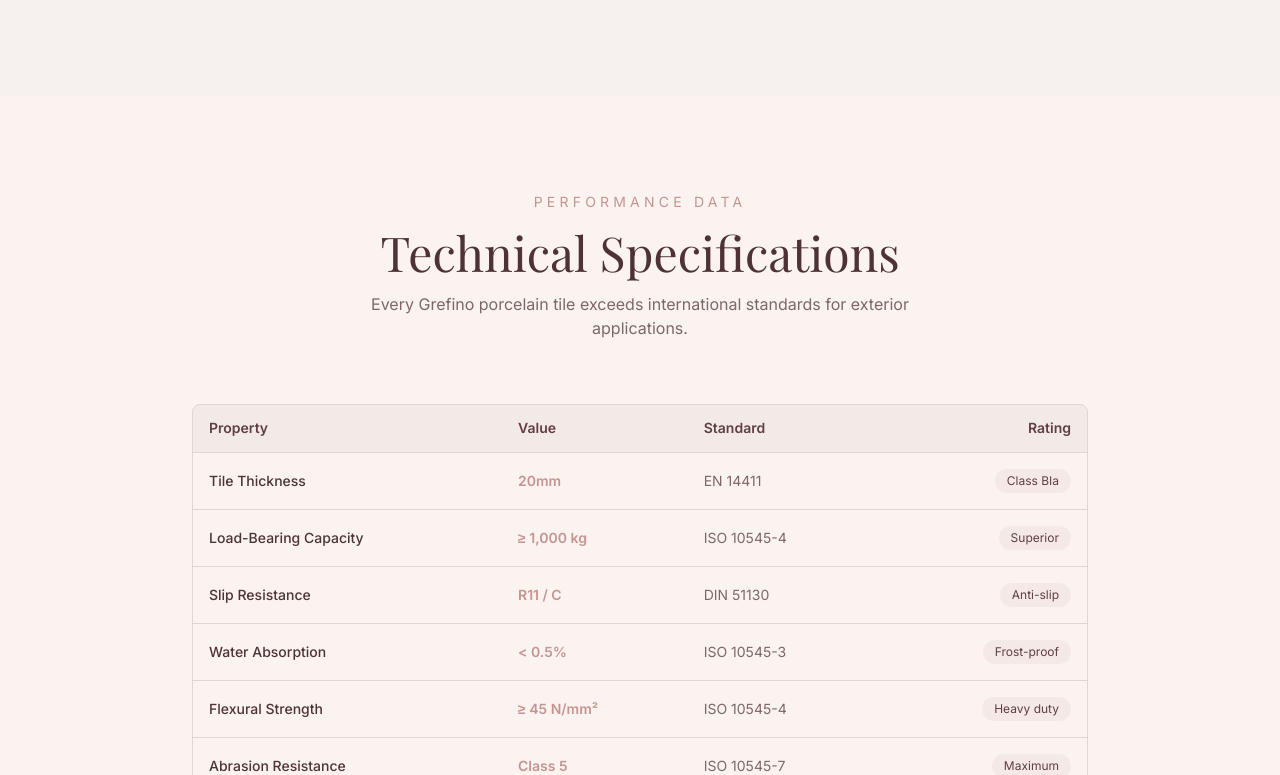
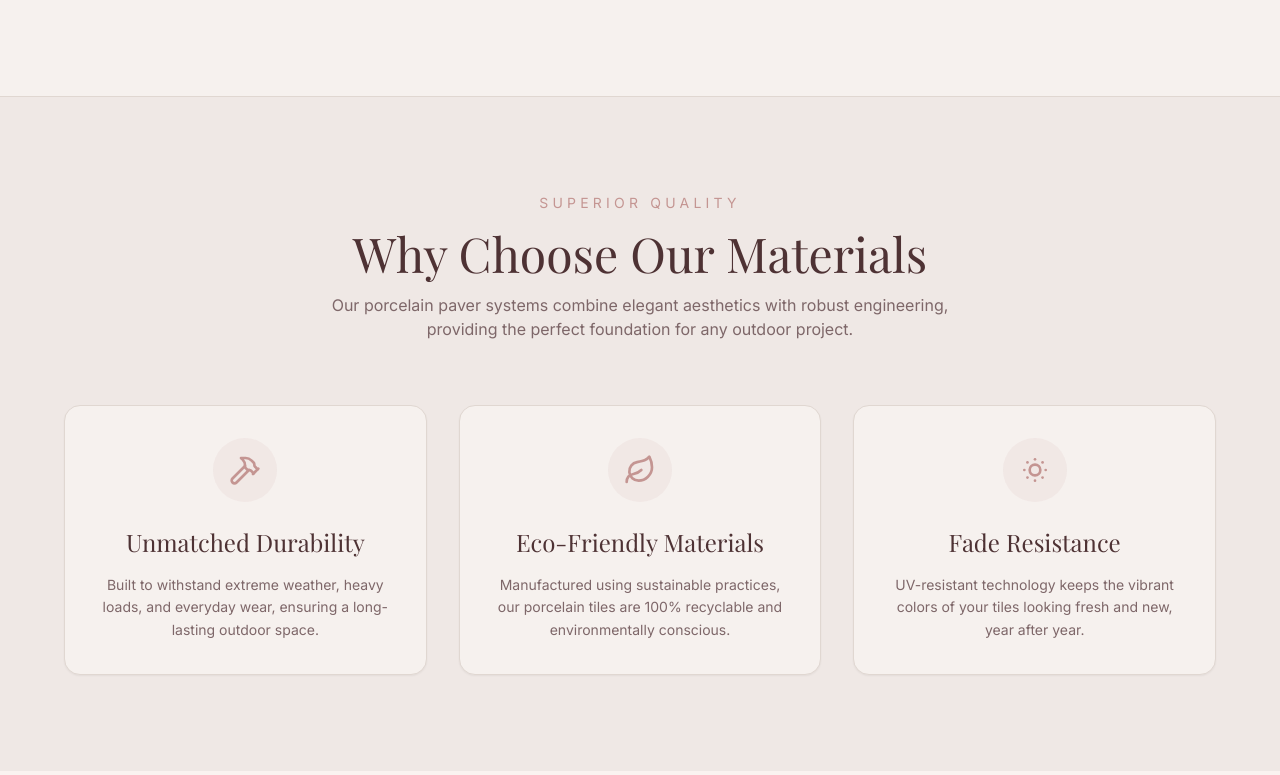
Before and after one commit to SamisDone/Atelier-De-Luca, a Next.js app: page / in a window 1280 px wide. Shown: the part 1625-2400 px from the top of the page. Built offline with nearby package versions, Linux system fonts and the light colour scheme.

Commit message:
feat: enhance homepage with contact form, features, new logo, and schema refactor

```diff
--- a/src/app/page.tsx
+++ b/src/app/page.tsx
@@ -4,6 +4,8 @@ import SystemDetails from "@/components/SystemDetails";
 import SpecsTable from "@/components/SpecsTable";
 import Gallery from "@/components/Gallery";
 import Calculator from "@/components/Calculator";
+import Features from "@/components/Features";
+import Contact from "@/components/Contact";
 import Footer from "@/components/Footer";
 
 export default function Home() {
@@ -12,9 +14,11 @@ export default function Home() {
       <Navbar />
       <Hero />
       <SystemDetails />
+      <Features />
       <SpecsTable />
       <Gallery />
       <Calculator />
+      <Contact />
       <Footer />
     </div>
   );
--- a/src/components/Calculator.tsx
+++ b/src/components/Calculator.tsx
@@ -5,7 +5,7 @@ import { usePathname, useRouter, useSearchParams } from "next/navigation";
 import { motion } from "framer-motion";
 import { useForm } from "react-hook-form";
 import { zodResolver } from "@hookform/resolvers/zod";
-import { calculatorSchema, type CalculatorFormValues } from "./calculatorSchema";
+import { calculatorSchema, type CalculatorFormValues } from "@/schemas/calculatorSchema";
 import {
   Form,
   FormControl,
--- /dev/null
+++ b/src/components/Contact.tsx
@@ -0,0 +1,76 @@
+"use client";
+
+import { motion } from "framer-motion";
+import { Button } from "./ui/button";
+
+const Contact = () => {
+  return (
+    <section id="contact" className="py-24 bg-background relative overflow-hidden flex items-center justify-center">
+      <div className="container relative z-10 mx-auto px-6 max-w-4xl">
+        <motion.div
+          initial={{ opacity: 0, y: 20 }}
+          whileInView={{ opacity: 1, y: 0 }}
+          viewport={{ once: true }}
+          transition={{ duration: 0.6 }}
+          className="bg-card rounded-3xl p-8 md:p-12 shadow-xl border border-border/50 text-center"
+        >
+          <p className="text-brand font-sans text-sm tracking-[0.3em] uppercase mb-4">
+            Get In Touch
+          </p>
+          <h2 className="font-serif text-4xl mb-6 text-foreground">
+            Contact Our Experts
+          </h2>
+          <p className="text-muted-foreground mb-10 max-w-xl mx-auto">
+            Have questions about our porcelain pedestal systems? Fill out the form below and our team will get back to you shortly.
+          </p>
+
+          <form className="space-y-6 max-w-2xl mx-auto text-left" onSubmit={(e) => e.preventDefault()}>
+            <div className="grid grid-cols-1 sm:grid-cols-2 gap-6">
+              <div className="space-y-2">
+                <label htmlFor="name" className="text-sm font-medium leading-none text-foreground">Name</label>
+                <input
+                  id="name"
+                  className="flex h-10 w-full rounded-md border border-input bg-background px-3 py-2 text-sm ring-offset-background file:border-0 file:bg-transparent file:text-sm file:font-medium placeholder:text-muted-foreground focus-visible:outline-none focus-visible:ring-2 focus-visible:ring-ring focus-visible:ring-offset-2 disabled:cursor-not-allowed disabled:opacity-50"
+                  placeholder="John Doe"
+                  required
+                />
+              </div>
+              <div className="space-y-2">
+                <label htmlFor="email" className="text-sm font-medium leading-none text-foreground">Email</label>
+                <input
+                  id="email"
+                  type="email"
+                  className="flex h-10 w-full rounded-md border border-input bg-background px-3 py-2 text-sm ring-offset-background file:border-0 file:bg-transparent file:text-sm file:font-medium placeholder:text-muted-foreground focus-visible:outline-none focus-visible:ring-2 focus-visible:ring-ring focus-visible:ring-offset-2 disabled:cursor-not-allowed disabled:opacity-50"
+                  placeholder="john@example.com"
+                  required
+                />
+              </div>
+            </div>
+
+            <div className="space-y-2">
+              <label htmlFor="message" className="text-sm font-medium leading-none text-foreground">Message</label>
+              <textarea
+                id="message"
+                className="flex min-h-[120px] w-full rounded-md border border-input bg-background px-3 py-2 text-sm ring-offset-background placeholder:text-muted-foreground focus-visible:outline-none focus-visible:ring-2 focus-visible:ring-ring focus-visible:ring-offset-2 disabled:cursor-not-allowed disabled:opacity-50 resize-y"
+                placeholder="Tell us about your project..."
+                required
+              />
+            </div>
+
+            <div className="text-center pt-2">
+              <Button type="submit" size="lg" className="w-full sm:w-auto px-12 text-base">
+                Send Message
+              </Button>
+            </div>
+          </form>
+        </motion.div>
+      </div>
+
+      {/* Decorative background elements */}
+      <div className="absolute -top-24 -left-24 w-96 h-96 bg-brand/5 rounded-full blur-3xl pointer-events-none" />
+      <div className="absolute -bottom-24 -right-24 w-96 h-96 bg-brand-secondary/5 rounded-full blur-3xl pointer-events-none" />
+    </section>
+  );
+};
+
+export default Contact;
--- /dev/null
+++ b/src/components/Features.tsx
@@ -0,0 +1,91 @@
+"use client";
+
+import { motion } from "framer-motion";
+import { Hammer, Leaf, SunDim } from "lucide-react";
+
+const features = [
+  {
+    icon: Hammer,
+    title: "Unmatched Durability",
+    description: "Built to withstand extreme weather, heavy loads, and everyday wear, ensuring a long-lasting outdoor space.",
+  },
+  {
+    icon: Leaf,
+    title: "Eco-Friendly Materials",
+    description: "Manufactured using sustainable practices, our porcelain tiles are 100% recyclable and environmentally conscious.",
+  },
+  {
+    icon: SunDim,
+    title: "Fade Resistance",
+    description: "UV-resistant technology keeps the vibrant colors of your tiles looking fresh and new, year after year.",
+  },
+];
+
+const containerVariants = {
+  hidden: { opacity: 0 },
+  visible: {
+    opacity: 1,
+    transition: { staggerChildren: 0.15 }
+  }
+};
+
+const itemVariants = {
+  hidden: { opacity: 0, y: 20 },
+  visible: {
+    opacity: 1,
+    y: 0,
+    transition: { duration: 0.5 }
+  }
+};
+
+const Features = () => {
+  return (
+    <section id="features" className="py-24 bg-brand-tertiary/5 border-t border-border">
+      <div className="container mx-auto px-6">
+        <motion.div
+          initial={{ opacity: 0, y: 20 }}
+          whileInView={{ opacity: 1, y: 0 }}
+          viewport={{ once: true }}
+          transition={{ duration: 0.6 }}
+          className="text-center mb-16"
+        >
+          <p className="text-brand font-sans text-sm tracking-[0.3em] uppercase mb-4">
+            Superior Quality
+          </p>
+          <h2 className="font-serif text-4xl md:text-5xl text-foreground mb-4">
+            Why Choose Our Materials
+          </h2>
+          <p className="text-muted-foreground max-w-2xl mx-auto">
+            Our porcelain paver systems combine elegant aesthetics with robust engineering, providing the perfect foundation for any outdoor project.
+          </p>
+        </motion.div>
+
+        <motion.div
+          className="grid grid-cols-1 md:grid-cols-3 gap-8 max-w-6xl mx-auto"
+          variants={containerVariants}
+          initial="hidden"
+          whileInView="visible"
+          viewport={{ once: true }}
+        >
+          {features.map((feature, idx) => (
+            <motion.div
+              key={idx}
+              variants={itemVariants}
+              className="flex flex-col items-center text-center p-8 rounded-2xl bg-background border border-border shadow-sm hover:shadow-md transition-shadow duration-300"
+            >
+              <div className="w-16 h-16 rounded-full bg-brand/10 text-brand flex items-center justify-center mb-6">
+                <feature.icon className="w-8 h-8" />
+              </div>
+              <h3 className="font-serif text-2xl text-foreground mb-4">{feature.title}</h3>
+              <p className="text-muted-foreground text-sm leading-relaxed">
+                {feature.description}
+              </p>
+            </motion.div>
+          ))}
+        </motion.div>
+      </div>
+    </section>
+  );
+};
+
+export default Features;
--- a/src/components/Hero.tsx
+++ b/src/components/Hero.tsx
@@ -37,7 +37,7 @@ const Hero = () => {
           className="object-cover object-center"
         />
       </div>
-      <div className="absolute inset-0 bg-brand-tertiary/60" />
+      <div className="absolute inset-0 bg-black/60" />
 
       <motion.div
         className="relative z-10 container mx-auto px-6 text-center"
--- a/src/components/Navbar.tsx
+++ b/src/components/Navbar.tsx
@@ -13,7 +13,7 @@ const Navbar = () => {
       className="fixed top-0 left-0 right-0 z-50 bg-brand-tertiary/20 backdrop-blur-md border-b border-brand-secondary/10"
     >
       <div className="container mx-auto px-6 h-16 flex items-center justify-between">
-        <Image src="/images/grefino-logo.png" alt="Grefino" width={240} height={64} className="h-14 md:h-16 w-auto object-contain" />
+        <Image src="/images/image-removebg-preview.png" alt="Grefino" width={240} height={64} className="h-14 md:h-16 w-auto object-contain" />
         <div className="hidden md:flex items-center gap-8">
           {["Systems", "Specifications", "Gallery", "Calculator"].map((item) => (
             <Link
```
Also changed, not shown: public/images/image-removebg-preview.png (added), public/images/image.png (added), src/schemas/calculatorSchema.ts (renamed from src/components/calculatorSchema.ts).
